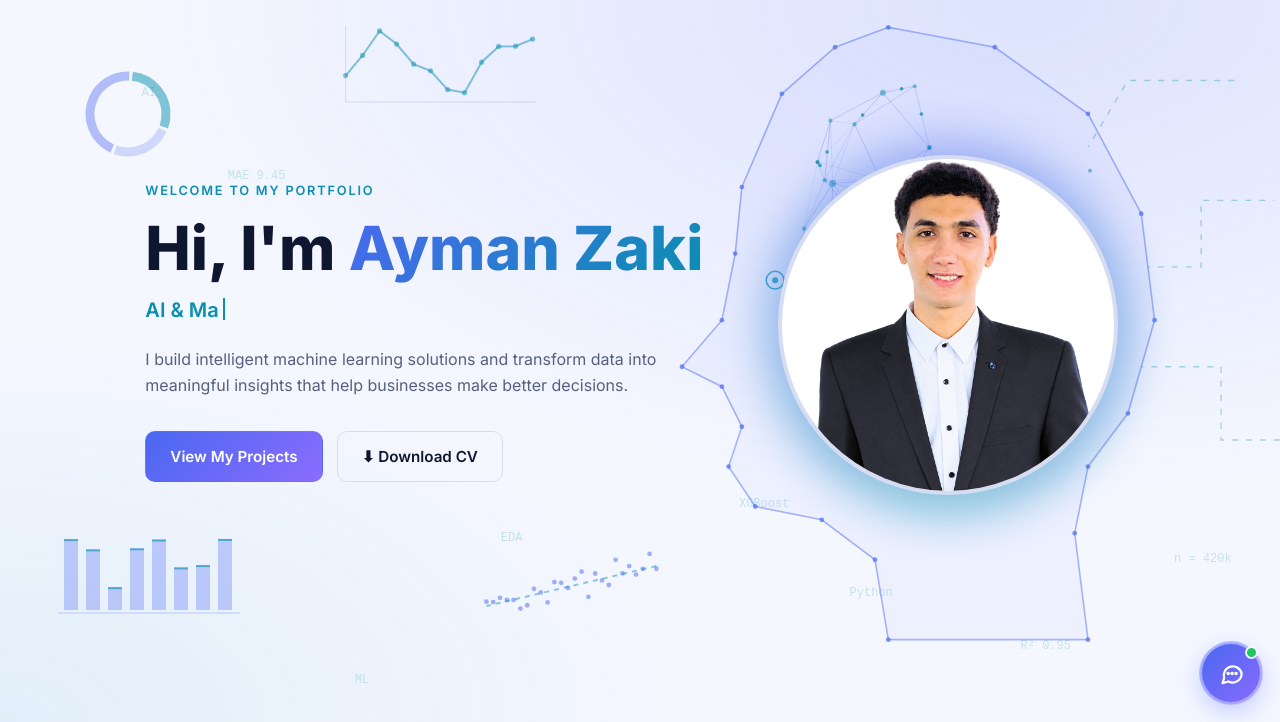
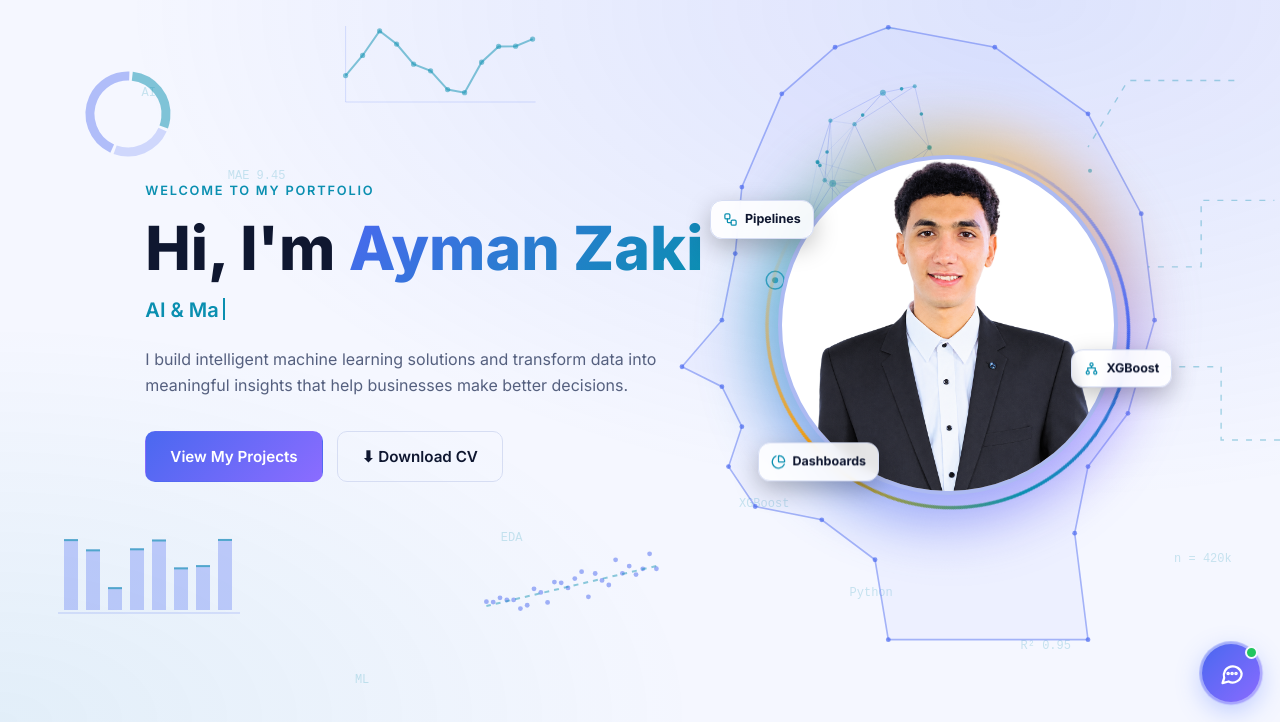
Before and after one commit to aymanzaki0155-cmd/Ayman-Portfolio, a plain HTML site: page index.html in a window 1280 px wide. Shown: the part 78-800 px from the top of the page. Drawn offline with Linux system fonts and the light colour scheme.

Commit message:
Add files via upload

```diff
--- a/index.html
+++ b/index.html
@@ -45,7 +45,7 @@
 <p class="lead">I build intelligent machine learning solutions and transform data into meaningful insights that help businesses make better decisions.</p>
 <div class="cta"><a class="btn p" href="#projects">View My Projects</a><a class="btn o" href="cv/Ayman_Zaki_CV.pdf" download="Ayman_Zaki_CV.pdf">⬇ Download CV</a></div>
 </div>
-<div class="photo"><img src="images/profile.png" onerror="this.onerror=null;this.src='https://ayman-portfolio-amber.vercel.app/images/profile.png'" alt="Ayman Zaki"></div>
+<div class="photo"><img src="images/profile.png" onerror="this.onerror=null;this.src='https://ayman-portfolio-amber.vercel.app/images/profile.png'" alt="Ayman Zaki"><span class="fchip a"><svg viewBox="0 0 24 24" fill="none" stroke="currentColor" stroke-width="2" stroke-linecap="round" stroke-linejoin="round" aria-hidden="true"><rect width="8" height="8" x="3" y="3" rx="2"/><path d="M7 11v4a2 2 0 0 0 2 2h4"/><rect width="8" height="8" x="13" y="13" rx="2"/></svg><span>Pipelines</span></span><span class="fchip b"><svg viewBox="0 0 24 24" fill="none" stroke="currentColor" stroke-width="2" stroke-linecap="round" stroke-linejoin="round" aria-hidden="true"><circle cx="12" cy="5" r="2.5"/><circle cx="6" cy="18" r="2.5"/><circle cx="18" cy="18" r="2.5"/><path d="M12 7.5v3M12 10.5H6v5M12 10.5h6v5"/></svg><span>XGBoost</span></span><span class="fchip c"><svg viewBox="0 0 24 24" fill="none" stroke="currentColor" stroke-width="2" stroke-linecap="round" stroke-linejoin="round" aria-hidden="true"><path d="M21 12c.55 0 1-.45.95-1A10 10 0 0 0 13 2.05c-.55-.05-1 .4-1 .95v8a1 1 0 0 0 1 1z"/><path d="M21.21 15.89A10 10 0 1 1 8 2.83"/></svg><span>Dashboards</span></span></div>
 </div></section>
 
 <section id="about" class="alt"><div class="wrap grid2">
--- a/script.js
+++ b/script.js
@@ -328,7 +328,9 @@ if ('IntersectionObserver' in window && spyLinks.length) {
  "Khamsat": "خمسات",
  "Nafezly": "نفذلي",
  "Kafiil": "كفيل",
- "View profile ↗": "افتح ملفي الشخصي"
+ "View profile ↗": "افتح ملفي الشخصي",
+ "Pipelines": "خطوط المعالجة",
+ "Dashboards": "لوحات البيانات"
 };
     const btn = document.getElementById('lang');
     if (!btn) return;
--- a/style.css
+++ b/style.css
@@ -227,3 +227,18 @@ html[dir=rtl] .msg.user{border-bottom-right-radius:16px;border-bottom-left-radiu
 .pcard:hover{transform:translateY(-5px);border-color:var(--pc);box-shadow:0 8px 28px color-mix(in srgb,var(--pc) 25%,transparent)}
 .pcard:hover .sk-ic{transform:scale(1.1)}
 .pcard:active{transform:scale(.97);background:color-mix(in srgb,var(--pc) 16%,var(--card))}
+/* ===== Profile photo: rotating colored glow + floating skill chips ===== */
+body{overflow-x:clip}
+.photo{isolation:isolate}
+.photo:before{inset:-22px;z-index:-1;opacity:.55;filter:blur(28px);background:conic-gradient(from 0deg,var(--accent),var(--accent2),#f59e0b,#8b6cff,var(--accent));animation:orbit 9s linear infinite}
+.photo:after{content:"";position:absolute;inset:-10px;border-radius:50%;z-index:-1;background:conic-gradient(from 0deg,transparent 0 20%,var(--accent) 42%,var(--accent2) 60%,#f59e0b 80%,transparent 100%);-webkit-mask:radial-gradient(farthest-side,transparent calc(100% - 4px),#000 calc(100% - 3px));mask:radial-gradient(farthest-side,transparent calc(100% - 4px),#000 calc(100% - 3px));animation:orbit 6s linear infinite}
+.photo img{border-color:color-mix(in srgb,var(--accent) 30%,var(--line))}
+@keyframes orbit{to{transform:rotate(360deg)}}
+.fchip{position:absolute;z-index:2;display:flex;align-items:center;gap:7px;padding:8px 12px;border-radius:12px;font-size:.78rem;font-weight:700;color:var(--text);white-space:nowrap;background:color-mix(in srgb,var(--card) 88%,transparent);border:1px solid var(--line);backdrop-filter:blur(6px);box-shadow:0 8px 24px rgba(0,0,0,.25);animation:bob 4s ease-in-out infinite}
+.fchip svg{width:15px;height:15px;color:var(--accent2);flex:none}
+.fchip.a{top:14%;left:-20%}
+.fchip.b{top:58%;right:-16%;animation-delay:-1.3s}
+.fchip.c{bottom:6%;left:-6%;animation-delay:-2.6s}
+@keyframes bob{50%{transform:translateY(-8px)}}
+@media(max-width:480px){.fchip{font-size:.7rem;padding:6px 9px}.fchip.a{left:-8%}.fchip.b{right:-6%}}
+@media(prefers-reduced-motion:reduce){.photo:before,.photo:after,.fchip{animation:none}}
```
